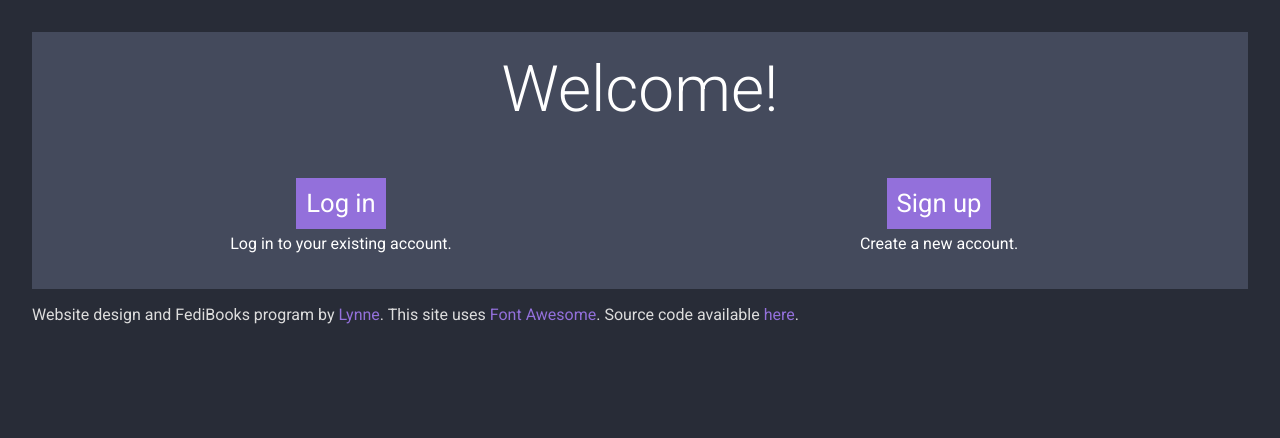
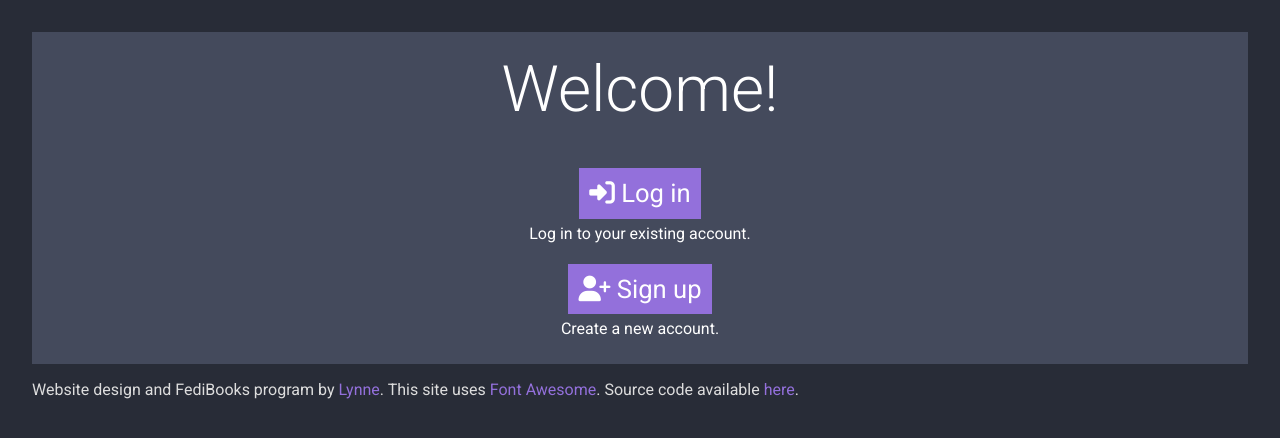
Before and after one commit to Lynnesbian/FediBooks, a Flask app: page /welcome in a window 1280 px wide. Shown: the top 438 px of the page. Run offline with Flask 2, Linux system fonts and the light colour scheme; some libraries are stand-ins or nearby versions.

Commit message:
add icons to welcome page, change layout

```diff
--- a/templates/welcome.html
+++ b/templates/welcome.html
@@ -12,23 +12,17 @@
 	</div>
 
 	<div class="container">
-		<div class="row">
-			<div class="column">
 		<p class="centred">
-					<a class="button btn-primary btn-large" href="/login">Log in</a>
+			<a class="button btn-primary btn-large" href="/login"><i class="fas fa-sign-in-alt"></i> Log in</a>
 			<br>
 			Log in to your existing account.
 		</p>
-			</div>
 
-			<div class="column">
 		<p class="centred">
-					<a class="button btn-primary btn-large" href="/signup">Sign up</a>
+			<a class="button btn-primary btn-large" href="/signup"><i class="fas fa-user-plus"></i> Sign up</a>
 			<br>
 			Create a new account.
 		</p>
-			</div>
-		</div>
 	</div>
 
 	{% include 'footer.html' %}
```
Lines whose indentation alone changed are shown as unchanged.
